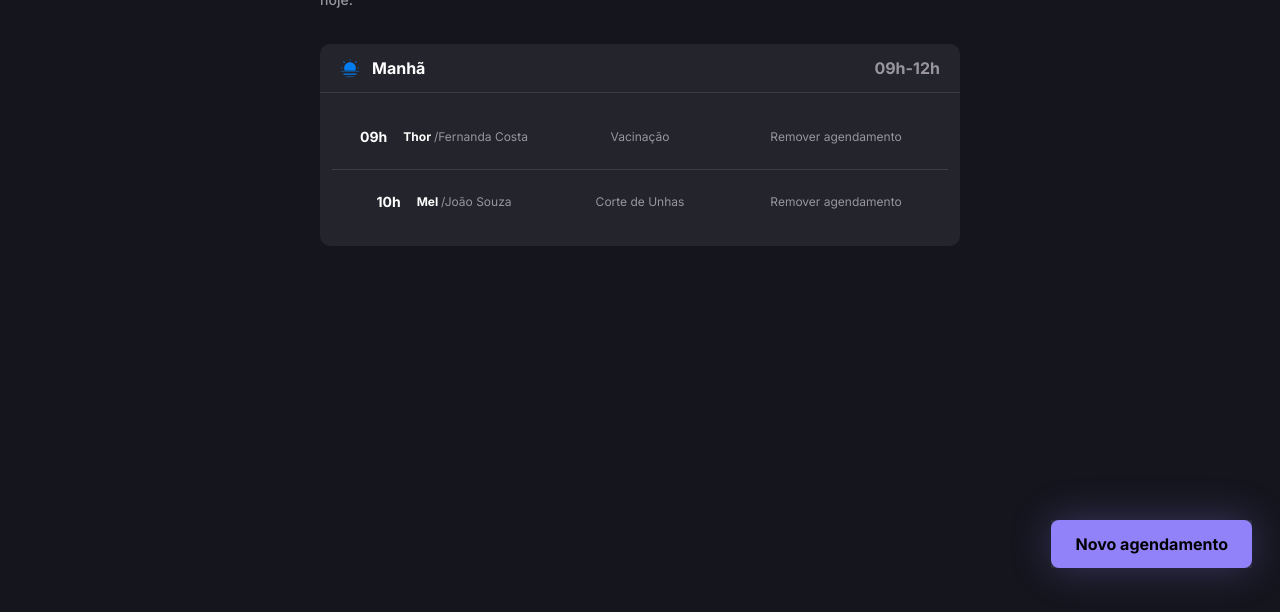
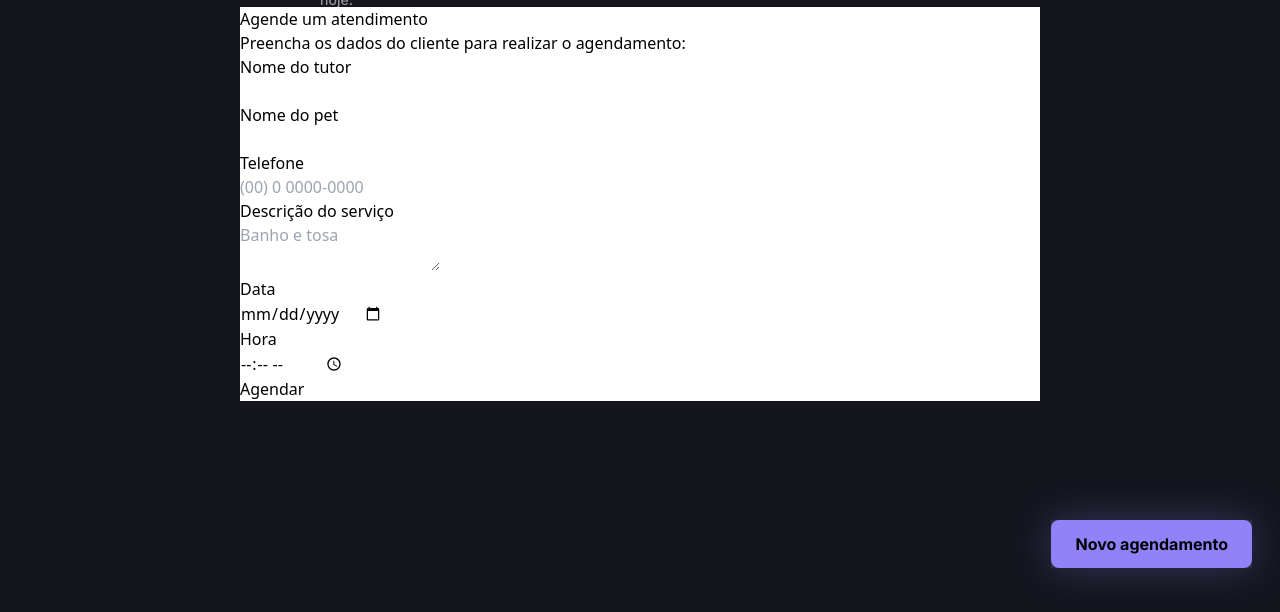
Before and after one commit to Leozinho2831/Mundo-Pet, a website: page index.html in a window 1280 px wide. Shown: the part 188-800 px from the top of the page. Drawn offline with nearby package versions, Linux system fonts and the light colour scheme.

Commit message:
new structure form

```diff
--- a/index.html
+++ b/index.html
@@ -30,7 +30,7 @@
                     </h1>
                     <p class="pMedium text-content-secondary">Aqui você pode ver todos os clientes e serviços agendados para hoje.</p>
                 </div>
-                <button class="w-44 basis-44 flex items-center gap-2 rounded-[8px] p-3 border border-border-primary button text-content-secondary">
+                <button class="button w-44 basis-44 flex items-center gap-2 rounded-[8px] p-3 border border-border-primary text-content-secondary">
                     <img src="src/Images/Calendar.svg" alt="Calendário">
                     <p><!-- colocar dia da página por js -->10/01/2024</p>
                     <img src="src/Images/Arrow.svg" alt="Abrir">
@@ -69,6 +69,32 @@
                 </section>
             </div>
         </section>
+        <form action="#" method="#" class="min-w-[300px] max-w-[800px] w-full absolute top-1/2 left-1/2 transform -translate-x-1/2 -translate-y-1/2 bg-white">
+            <h1>Agende um atendimento</h1>
+            <p>Preencha os dados do cliente para realizar o agendamento:</p>
+
+            <label class="block" for="name_tutor">Nome do tutor</label>
+            <input type="text" id="name_tutor" name="name_tutor" required>
+
+            <label class="block" for="name_pet">Nome do pet</label>
+            <input type="text" id="name_pet" name="name_pet" required>
+
+            <label class="block" for="phone">Telefone</label>
+            <input type="tel" id="phone" name="phone" placeholder="(00) 0 0000-0000"
+            pattern="\d{2}\d{5}\d{4}" required>
+
+            <label class="block" for="description">Descrição do serviço</label>
+            <textarea id="description" name="description" placeholder="Banho e tosa" required></textarea>
+
+            <div>
+                <label class="block" for="date">Data</label>
+                <input type="date" id="date" name="date" required>
+                <label class="block" for="hour">Hora</label>
+                <!-- quando clicar nesse input poderia abrir uma notificação falando que é das 9 as 9 da noite -->
+                <input type="time" id="hour" name="hour" min="09:00" max="21:00" required>
+            </div>
+            <input type="submit" value="Agendar">
+        </form>
     </main>
     <footer class="flex flex-col justify-center items-center p-5 bg-background-tertiary mobile:absolute mobile:bottom-7 mobile:right-7 mobile:bg-none mobile:p-0">
         <button class="lLarge bg-content-brand py-3 px-6 rounded-lg shadow-blur">Novo agendamento</button>
```
